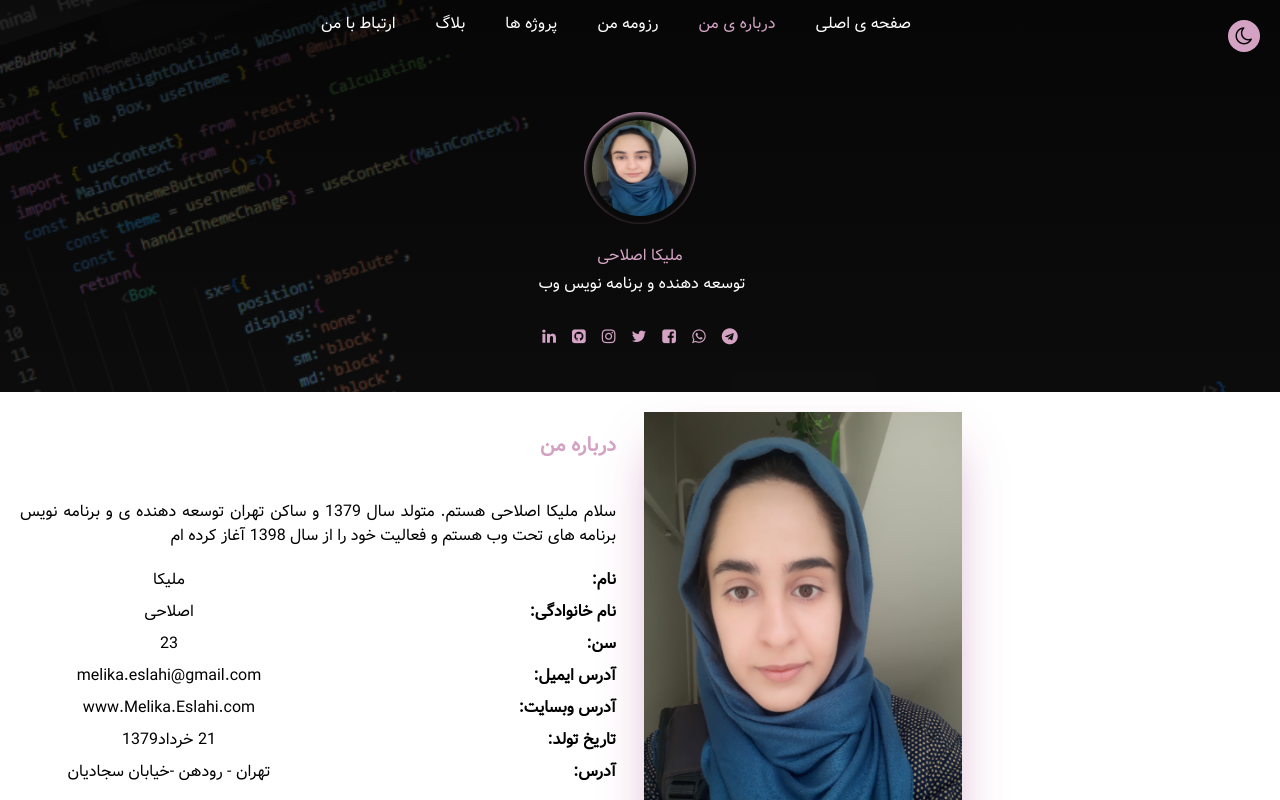
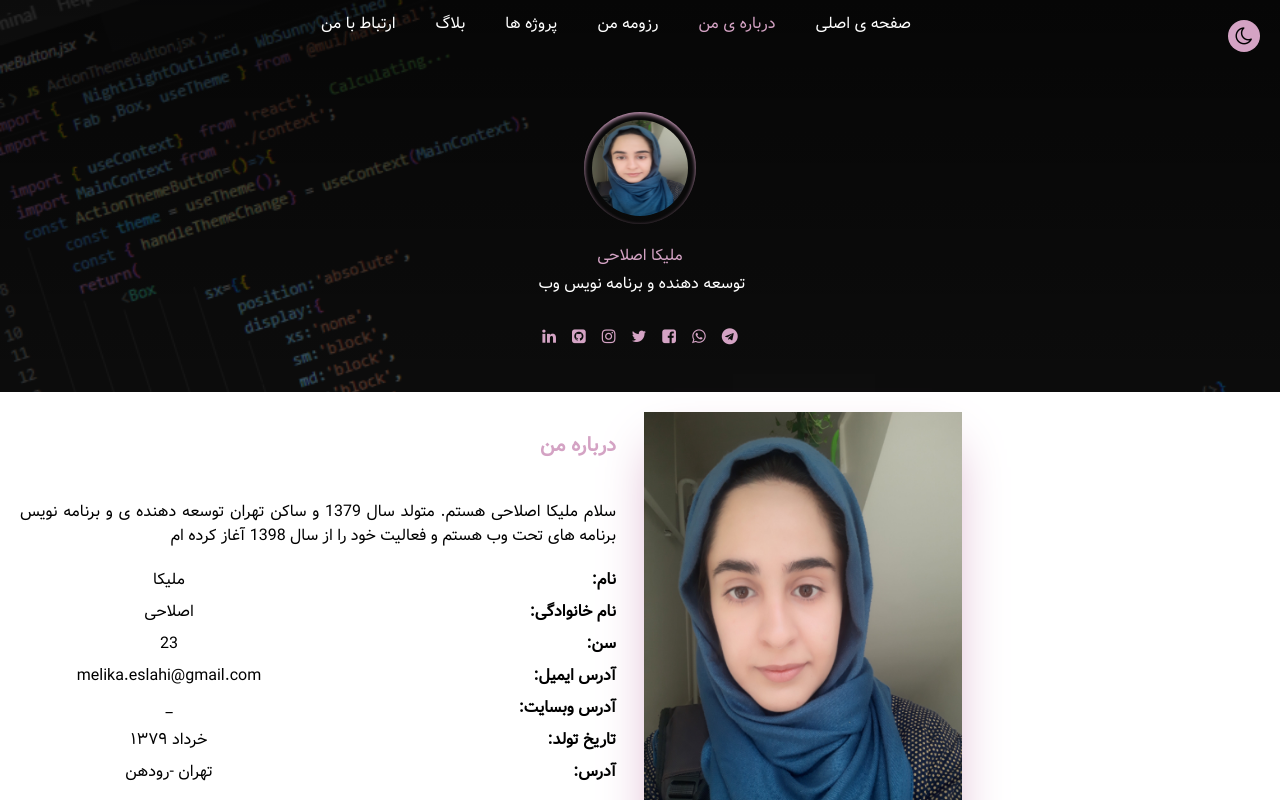
Before and after one commit to melikaeslahi/melikaeslahi.github.io, a React (Vite) app: page /aboute in a window 1280 px wide. Shown: the top 800 px of the page. Built offline with nearby package versions, Linux system fonts and the light colour scheme.

Commit message:
Update about.js

```diff
--- a/src/constants/about.js
+++ b/src/constants/about.js
@@ -22,17 +22,17 @@ export const about =[
     {
         id: 5,
         label:'آدرس وبسایت',
-        value:'www.Melika.Eslahi.com'
+        value:'_'
     },
     {
         id: 6,
         label:'تاریخ تولد',
-        value:'21 خرداد1379'
+        value:'خرداد ۱۳۷۹'
     },
     {
         id: 7,
         label:'آدرس',
-        value:'تهران - رودهن -خیابان سجادیان'
+        value:'تهران -رودهن'
     },
 
 ]
```
